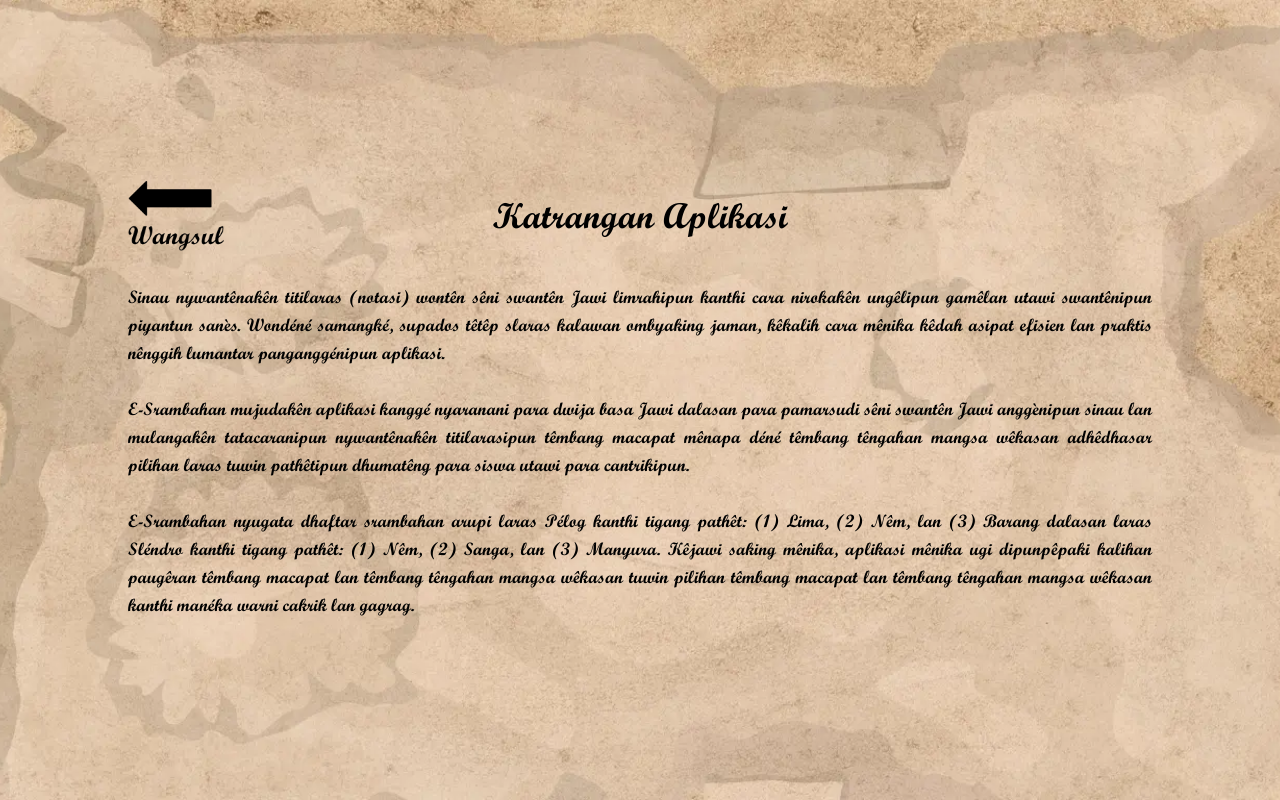
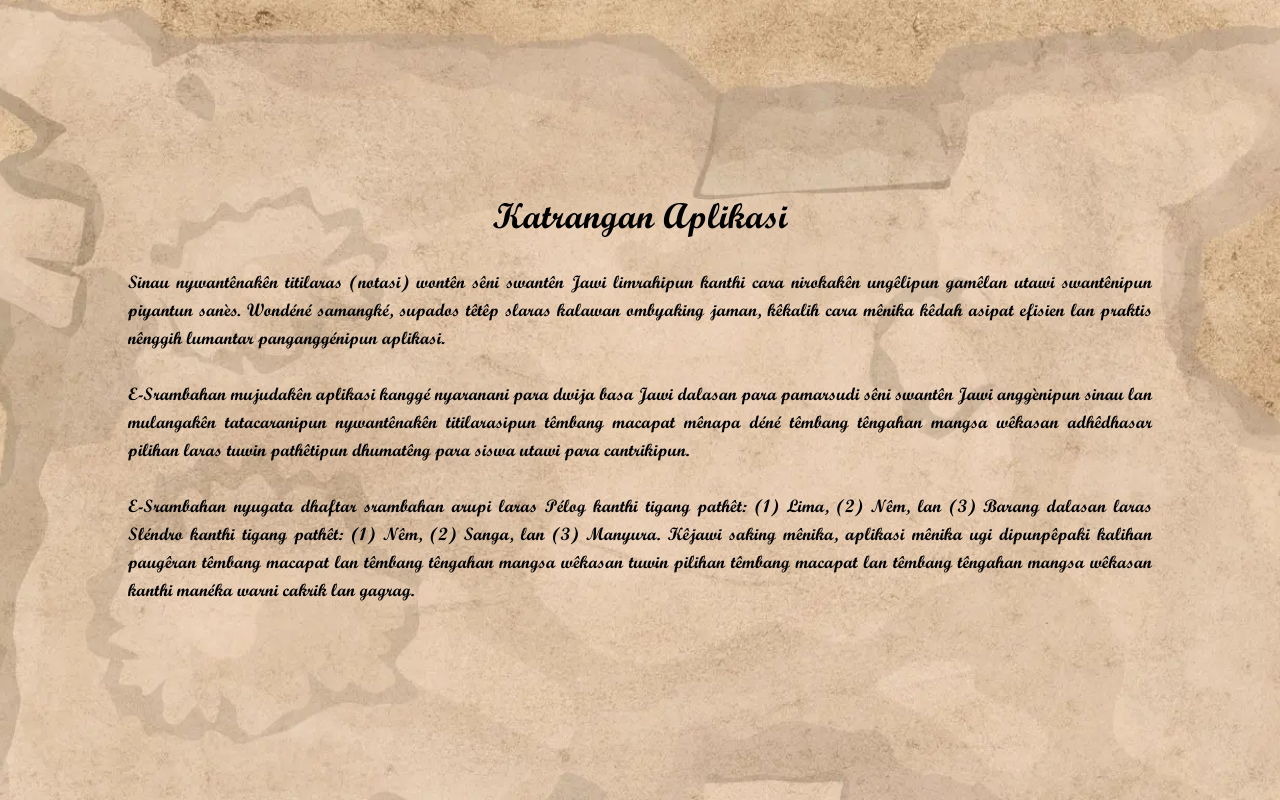
Before and after one commit to naraya-albani/E-Srambahan, a Next.js app: page /katrangan-aplikasi in a window 1280 px wide. Built offline with nearby package versions, Linux system fonts and the light colour scheme.

Commit message:
delete back button katrangan aplikasi

```diff
--- a/app/katrangan-aplikasi/page.tsx
+++ b/app/katrangan-aplikasi/page.tsx
@@ -1,32 +1,7 @@
-import Image from "next/image";
-import Link from "next/link";
-
 export default function KatranganAplikasi() {
   return (
     <div className="flex flex-col gap-8 justify-center items-center min-h-screen p-8 font-sans text-black">
-      <div className="grid grid-cols-3 items-center w-full">
-        {/* Kiri */}
-        <Link
-          href={"/"}
-          className="hover:scale-105 transition cursor-pointer lg:ml-24"
-        >
-          <Image
-            src="/back.png"
-            alt="Back"
-            width={385}
-            height={248}
-            className="object-contain w-20 md:w-24"
-          />
-        </Link>
-
-        {/* Tengah (lebih lebar) */}
-        <h1 className="col-span-1 text-center text-4xl font-bold">
-          Katrangan Aplikasi
-        </h1>
-
-        {/* Kosong kanan */}
-        <div />
-      </div>
+      <h1 className="text-center text-4xl font-bold">Katrangan Aplikasi</h1>
       <p className="text-justify text-lg lg:mx-24">
         Sinau nywantênakên titilaras (notasi) wontên sêni swantên Jawi
         limrahipun kanthi cara nirokakên ungêlipun gamêlan utawi swantênipun
```
